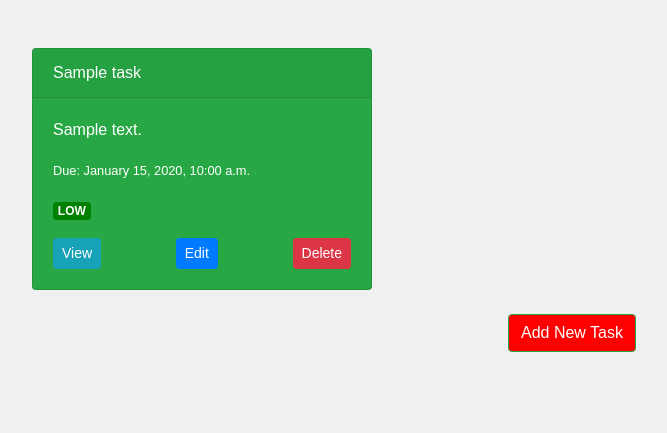
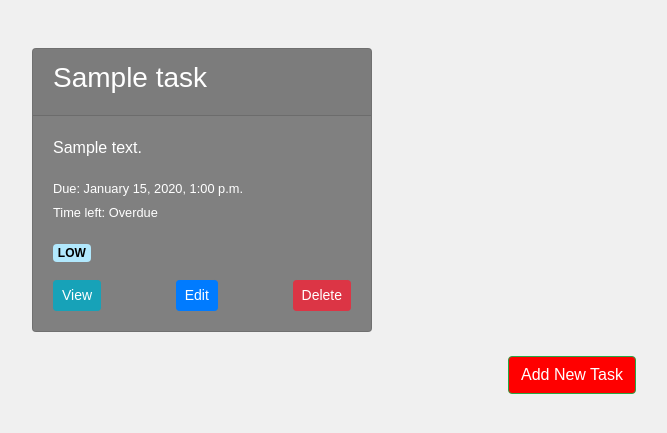
Before and after one commit to cagriefe/todo-app-django, a Django app: page / in a window 1280 px wide. Shown: the part 96-529 px from the top of the page, without its empty margins (68-735 px from the left). Run offline with Django 5.2, Linux system fonts and the light colour scheme; a user stored in the database is signed in; tables that the repository leaves empty hold one stand-in row (values such as "Sample post"); some libraries are stand-ins or nearby versions.

Commit message:
add timezone, badge, custom_filters

```diff
--- a/myapp/static/css/main.css
+++ b/myapp/static/css/main.css
@@ -12,4 +12,5 @@ body {
     width: fit-content;
     margin: 0 auto;
     background-color: red;
+    margin-bottom: 10
 }
--- a/myapp/templates/myapp/index.html
+++ b/myapp/templates/myapp/index.html
@@ -1,27 +1,29 @@
 {% extends "myapp/base.html" %}
-
+{% load custom_filters %}
 {% block content %}
 <div class="container mt-5">
+    {% if user.is_authenticated %}
         {% if tasks %}
             <div class="row">
                 {% for task in tasks %}
                     <div class="col-md-4 mb-4">
-                    <div class="card {% if task.completed %}bg-success{% else %}bg-warning{% endif %} text-white">
+                        <div class="card" style="{% if task.completed %}background-color: grey; color: white;{% else %}background-color: white; color: black;{% endif %}">
                             <div class="card-header">
-                            {{ task.title }}
+                                <h3>{{ task.title }}</h3>
                             </div>
                             <div class="card-body">
                                 <p class="card-text">{{ task.description }}</p>
                                 <p class="card-text">
                                     <small>Due: {{ task.due_at|date:"F j, Y, g:i a" }}</small>
+                                    <br><small>Time left: {{ task.due_at|time_until }}</small></br>
                                 </p>
                                 <p class="card-text">
                                     {% if task.priority == "LOW" %}
-                                    <span class="badge" style="background-color: green;">LOW</span>
+                                        <span class="badge" style="background-color: #b1e8fd; color : black;">LOW</span>
                                     {% elif task.priority == "MEDIUM" %}
-                                    <span class="badge" style="background-color: yellow; color: black;">MEDIUM</span>
+                                        <span class="badge" style="background-color: #cef2ac; color: black;">MEDIUM</span>
                                     {% else %}
-                                    <span class="badge" style="background-color: red; color: black;">HIGH</span>
+                                        <span class="badge" style="background-color: #f0440a; color: black;">HIGH</span>
                                     {% endif %}
                                 </p>
                                 <div class="d-flex justify-content-between">
@@ -34,6 +36,9 @@
                     </div>
                 {% endfor %}
             </div>
+        {% else %}
+            <h2 style= "text-align:center; margin-bottom:3vmax;">You don't have any tasks yet.</h2>
+        {% endif %}
         <a href="{% url 'myapp:add_task' %}" class="btn btn-success mb-3" id="addnewbutton">Add New Task</a>
     {% else %}
         <h1>Welcome to the TODO App</h1>
--- /dev/null
+++ b/myapp/templatetags/custom_filters.py
@@ -0,0 +1,29 @@
+from django import template
+from django.utils import timezone
+from datetime import datetime
+
+register = template.Library()
+
+@register.filter(name='time_until')
+def time_until(value):
+    if not value:
+        return "No due date"
+
+    now = timezone.now()
+    time_diff = value - now
+
+    if time_diff.total_seconds() < 0:
+        return "Overdue"
+
+    days = time_diff.days
+    hours, remainder = divmod(time_diff.seconds, 3600)
+    minutes, _ = divmod(remainder, 60)
+
+    if days > 0:
+        return f"{days} days left"
+    elif hours > 0:
+        return f"{hours} hours left"
+    elif minutes > 0:
+        return f"{minutes} minutes left"
+    else:
+        return "Due soon"
--- a/todoapp/settings.py
+++ b/todoapp/settings.py
@@ -106,7 +106,7 @@ AUTH_PASSWORD_VALIDATORS = [
 
 LANGUAGE_CODE = 'en-us'
 
-TIME_ZONE = 'UTC'
+TIME_ZONE = 'Turkey' # 'UTC'
 
 USE_I18N = True
 
```
Also changed, not shown: myapp/templatetags/__init__.py (added), 1 other file. Lines whose indentation alone changed are shown as unchanged.
